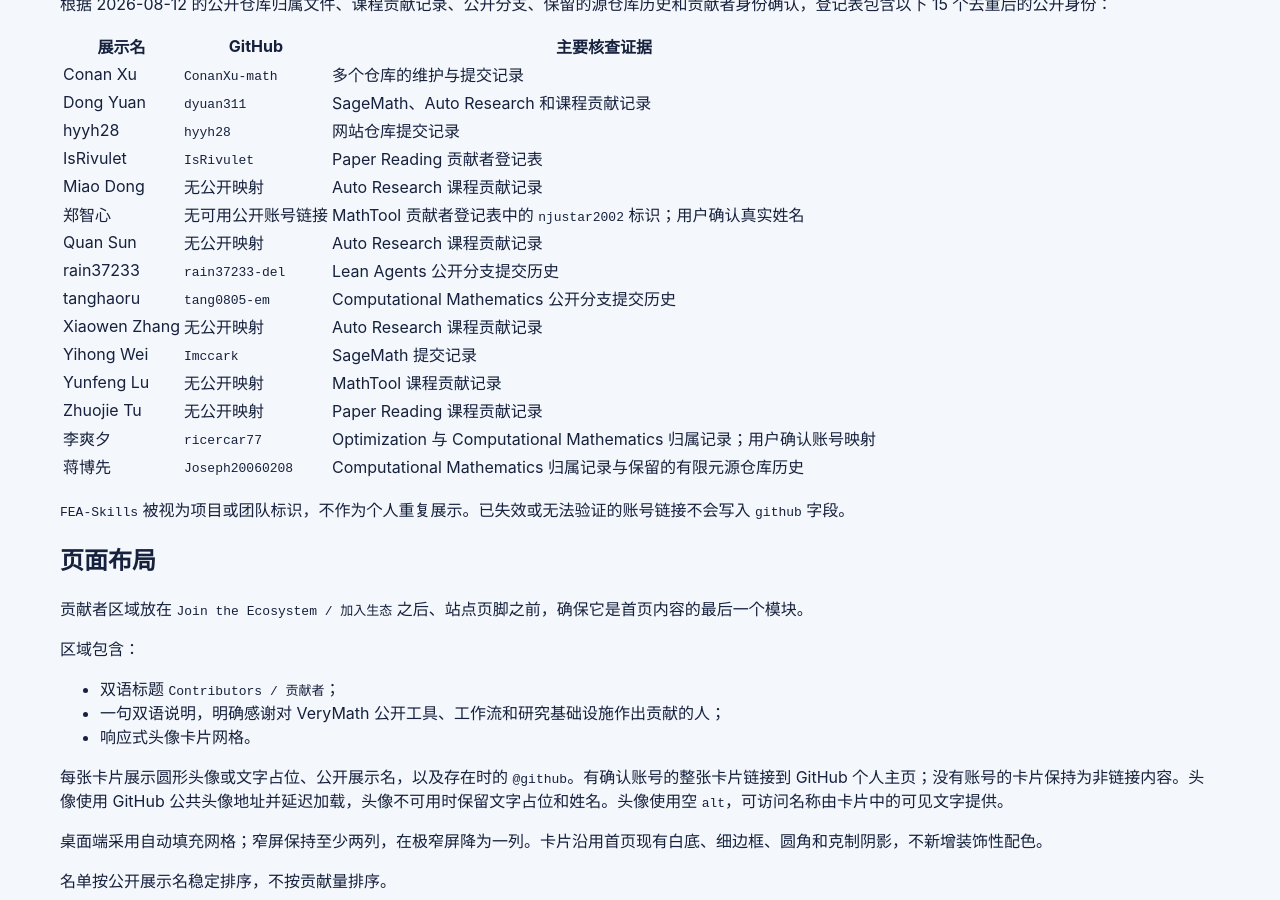
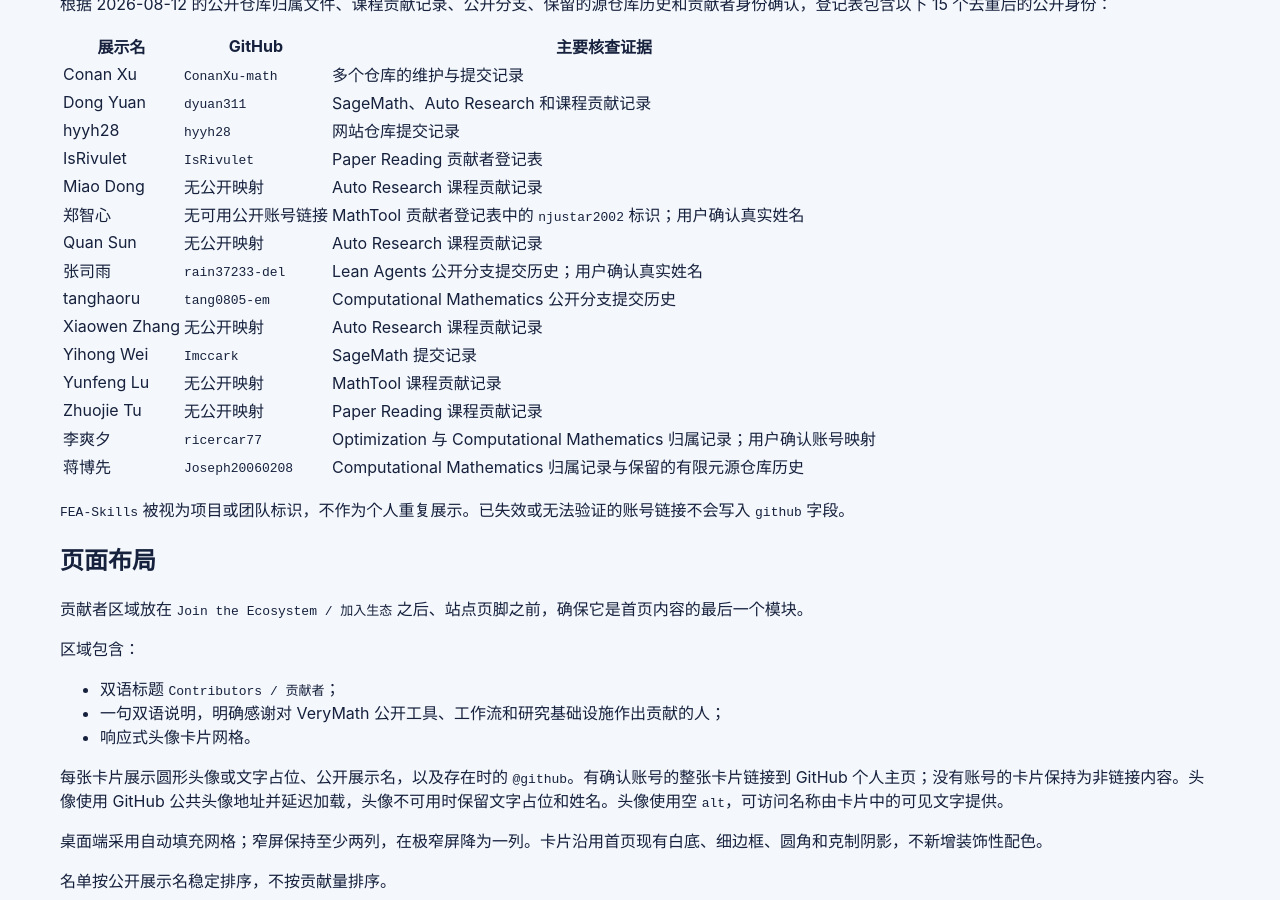
Before and after one commit to VeryMath/verymath.github.io, a Jekyll site: the page built from docs/superpowers/specs/2026-08-12-contributors-section-design.md, in a window 1280 px wide and 900 px high, scrolled down 1212 px. Built offline with Jekyll 4.4.1, drawn with Linux system fonts in a browser that asks for light colours; our own code applies the rules of GitHub Pages for plain Markdown files.

Commit message:
fix: identify Zhang Siyu contributor

```diff
--- a/_data/contributors.json
+++ b/_data/contributors.json
@@ -45,9 +45,9 @@
     "evidence": ["https://github.com/VeryMath/AI4Math-Auto-Research/blob/main/CONTRIBUTORS.md"]
   },
   {
-    "name": "rain37233",
+    "name": "张司雨",
     "github": "rain37233-del",
-    "initial": "R",
+    "initial": "张",
     "evidence": [
       "https://github.com/VeryMath/AI4Math-Lean-Agents/blob/main/CONTRIBUTORS.md",
       "https://github.com/VeryMath/AI4Math-Lean-Agents/commit/709869640f9f65403f646edc64433f5c0c9a99b7"
--- a/docs/superpowers/specs/2026-08-12-contributors-section-design.md
+++ b/docs/superpowers/specs/2026-08-12-contributors-section-design.md
@@ -57,7 +57,7 @@
 | Miao Dong | 无公开映射 | Auto Research 课程贡献记录 |
 | 郑智心 | 无可用公开账号链接 | MathTool 贡献者登记表中的 `njustar2002` 标识；用户确认真实姓名 |
 | Quan Sun | 无公开映射 | Auto Research 课程贡献记录 |
-| rain37233 | `rain37233-del` | Lean Agents 公开分支提交历史 |
+| 张司雨 | `rain37233-del` | Lean Agents 公开分支提交历史；用户确认真实姓名 |
 | tanghaoru | `tang0805-em` | Computational Mathematics 公开分支提交历史 |
 | Xiaowen Zhang | 无公开映射 | Auto Research 课程贡献记录 |
 | Yihong Wei | `Imccark` | SageMath 提交记录 |
```
Also changed, not shown: docs/superpowers/plans/2026-08-12-contributors-section.md (+1 -1 lines), tests/test_contributors.py (+11 -2 lines).
